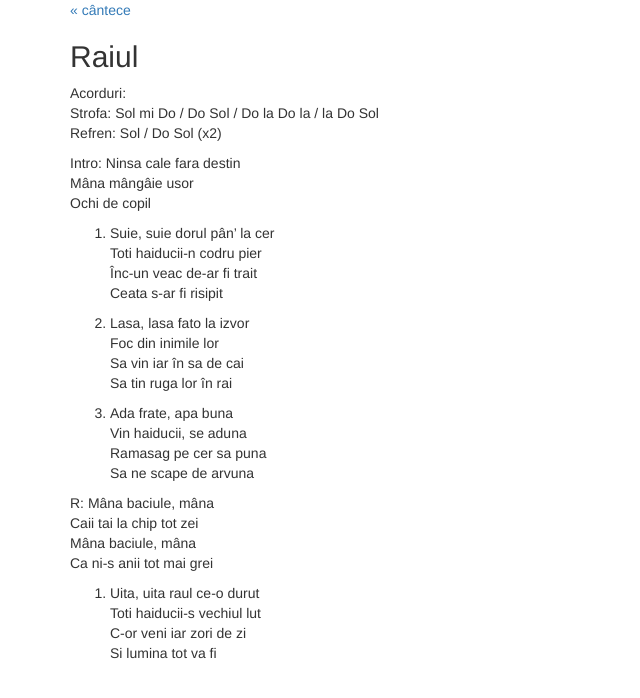
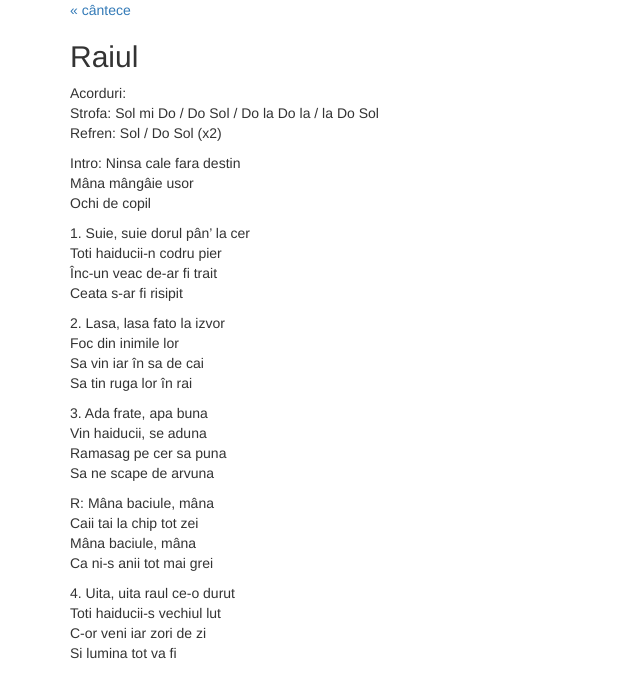
Before and after one commit to mgax/o2-songs, a Jekyll site: the page built from songs/raiul.md, in a window 1280 px wide. Shown: the top 698 px of the page, without its empty margins (0-640 px from the left). Built offline with Jekyll 4.4.1, drawn with Linux system fonts in a browser that asks for light colours; nearby versions of some CDN libraries.

Commit message:
rmeove extra spaces; escape markdown list syntax

```diff
--- a/songs/raiul.md
+++ b/songs/raiul.md
@@ -13,19 +13,19 @@ Mâna mângâie usor
 Ochi de copil
 
 
-1. Suie, suie dorul pân’ la cer
+1\. Suie, suie dorul pân’ la cer
 Toti haiducii-n codru pier
 Înc-un veac de-ar fi trait
 Ceata s-ar fi risipit
 
 
-2. Lasa, lasa fato la izvor
+2\. Lasa, lasa fato la izvor
 Foc din inimile lor
 Sa vin iar în sa de cai
 Sa tin ruga lor în rai
 
 
-3. Ada frate, apa buna
+3\. Ada frate, apa buna
 Vin haiducii, se aduna
 Ramasag pe cer sa puna
 Sa ne scape de arvuna
@@ -37,7 +37,7 @@ Mâna baciule, mâna
 Ca ni-s anii tot mai grei
 
 
-4. Uita, uita raul ce-o durut
+4\. Uita, uita raul ce-o durut
 Toti haiducii-s vechiul lut
 C-or veni iar zori de zi
 Si lumina tot va fi
```
